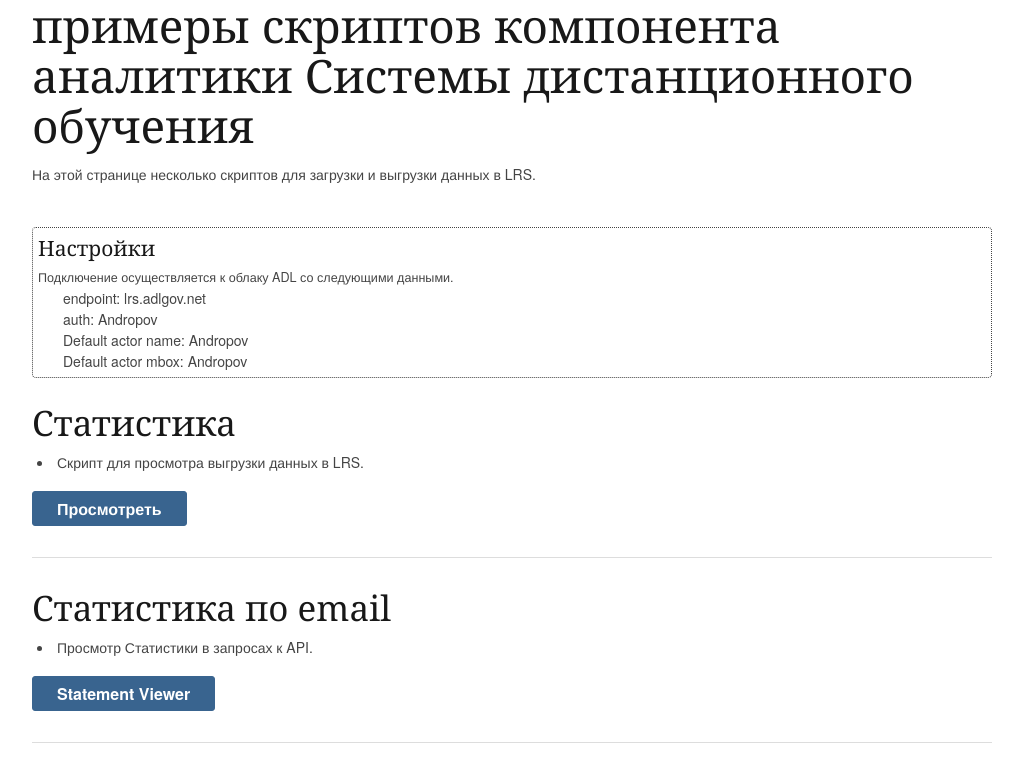
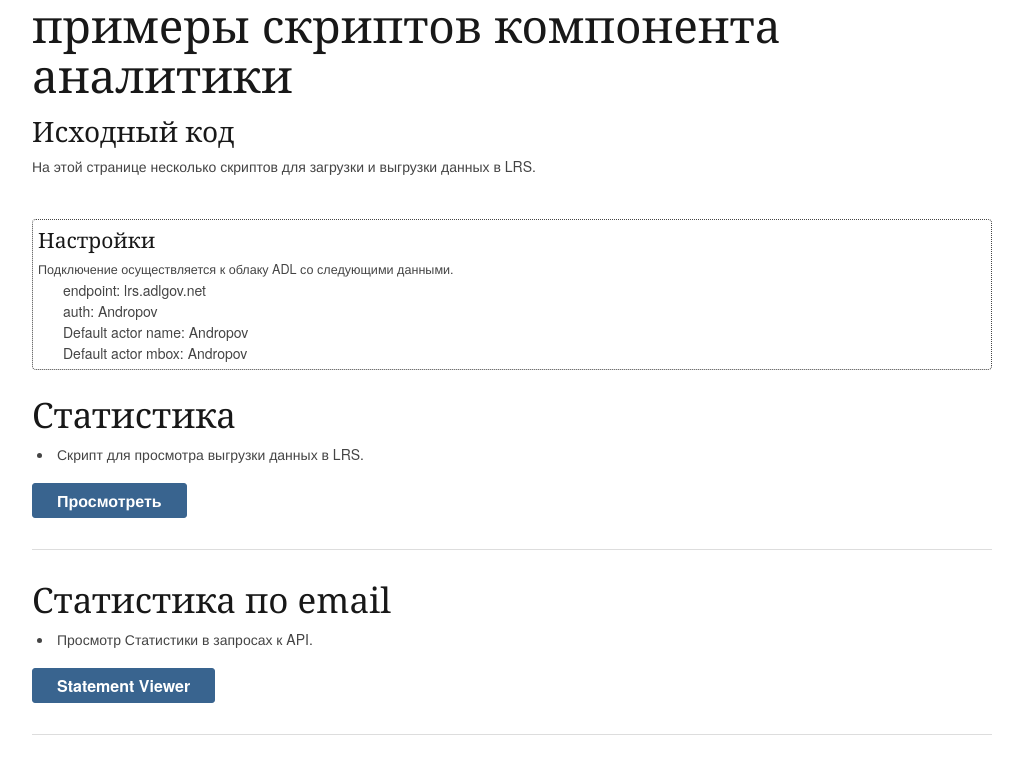
Before and after one commit to VladimirAndropov/lrs, a plain HTML site: page index.html in a window 1280 px wide. Shown: the top 762 px of the page, without its empty margins (128-1151 px from the left). Drawn offline with nearby package versions, Linux system fonts and the light colour scheme; a script that the page names is missing.

Commit message:
ссылка на git

```diff
--- a/index.html
+++ b/index.html
@@ -151,7 +151,7 @@
 
     <body>
     		<div class="container">
-				<h1>примеры скриптов компонента аналитики Системы дистанционного обучения</h1>
+				<h1>примеры скриптов компонента аналитики </h1> <a href="https://github.com/VladimirAndropov/lrs"><h3>Исходный код</h3></a>
 				<div>
 					На этой странице несколько скриптов для загрузки и выгрузки данных в LRS.
 					<br/>
```
